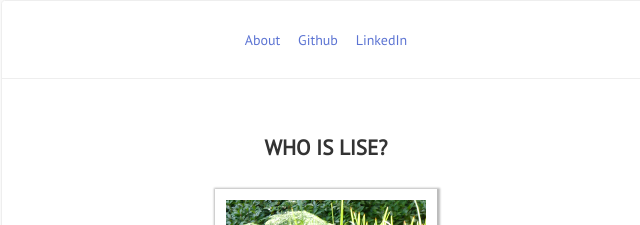
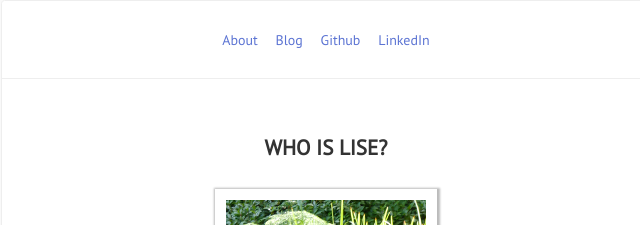
Before and after one commit to lsav/lise.me, a Jekyll site: the page built from index.md, in a window 1280 px wide. Shown: the top 225 px of the page, without its empty margins (314-954 px from the left). Built offline with Jekyll 4.4.1, drawn with Linux system fonts in a browser that asks for light colours.

Commit message:
Disable commenting; add blog link to menu

```diff
--- a/_config.yml
+++ b/_config.yml
@@ -6,6 +6,9 @@ google_analytics: UA-112459178-1
 links:
   - name: About
     url: /
+    external: false
+  - name: Blog
+    url: /blog
     external: false
   - name: Github
     url: https://github.com/lsav
--- a/_layouts/default.html
+++ b/_layouts/default.html
@@ -25,7 +25,7 @@
         </div>
       </main>
     </div>
-    {% include comments.html %}
+    <!-- {% include comments.html %} -->
     <!-- {% include footer.html %} -->
 
     {% if page.date or page.math %}
```
